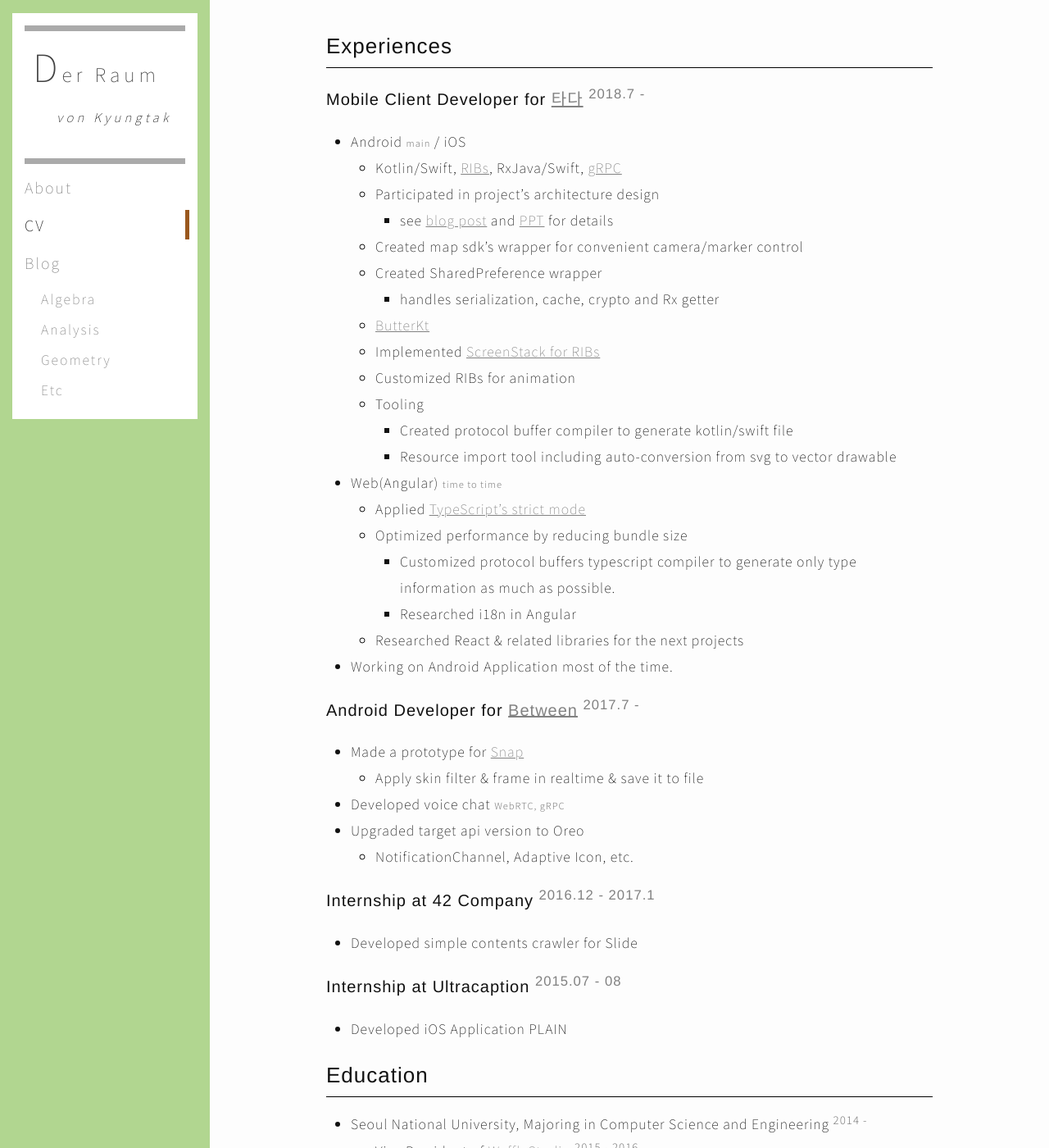
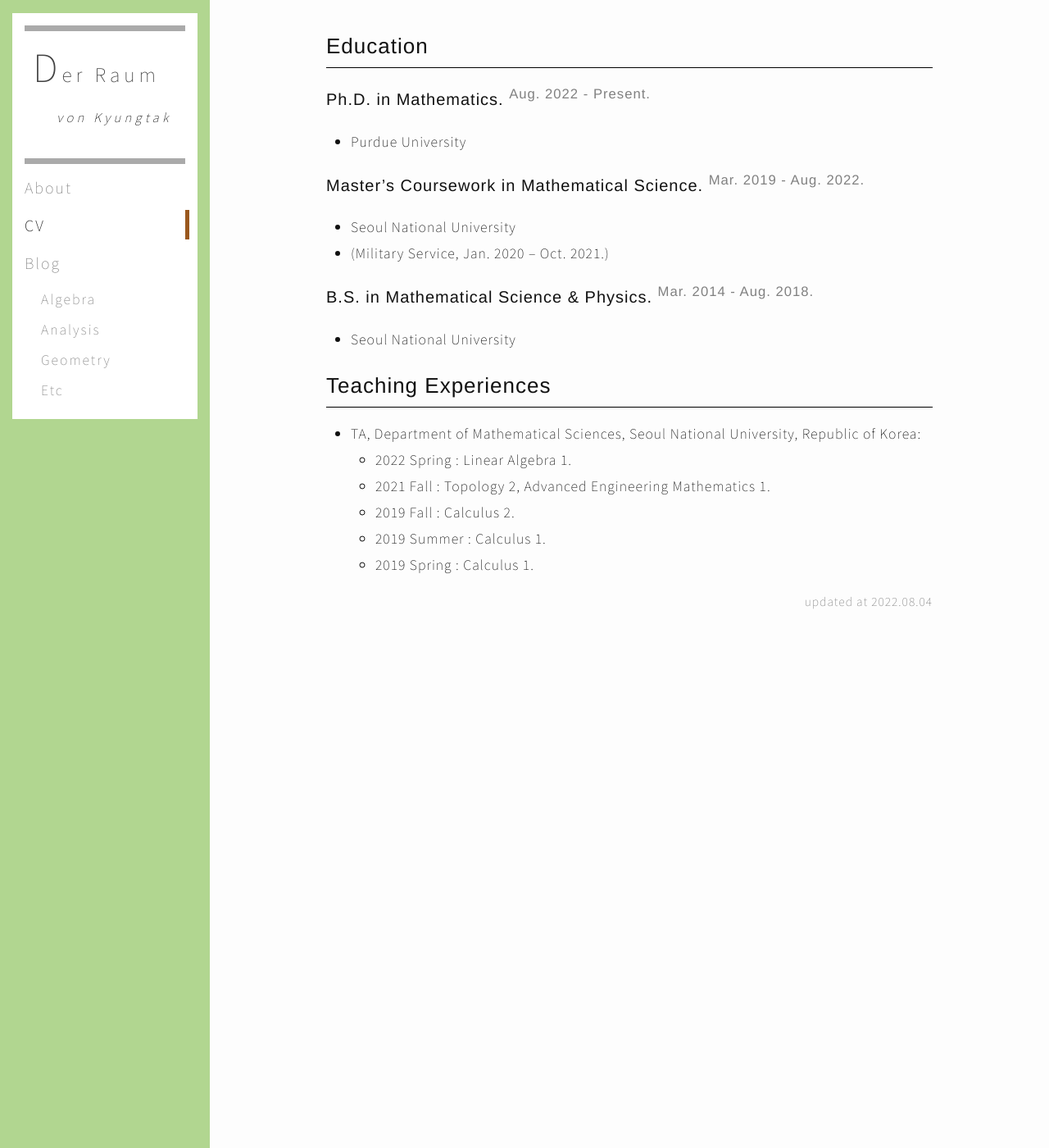
Before and after one commit to Kyungtak-Hong/kyungtak-hong.github.io, a Jekyll site: the page built from resume.md, in a window 1280 px wide and 1400 px high. Shown: the whole window at 82% size. Built offline with Jekyll 4.4.1, drawn with Linux system fonts in a browser that asks for light colours; some of the changed text lies outside the part shown.

Commit message:
Update resume.md

```diff
--- a/resume.md
+++ b/resume.md
@@ -4,63 +4,29 @@ title: CV
 permalink: /resume/
 ---
 
-## Experiences
-
-### Mobile Client Developer for [타다](https://tadatada.com/) <sup>2018.7 - </sup>
-
-* Android <small>main</small> / iOS
-    * Kotlin/Swift, [RIBs](https://github.com/uber/RIBs), RxJava/Swift, [gRPC](https://grpc.io/)
-    * Participated in project's architecture design
-        * see [blog post](http://engineering.vcnc.co.kr/2019/05/tada-client-development/) and [PPT](https://docs.google.com/presentation/d/e/2PACX-1vRBYACbRdO0rK71Ee-DHxL_TcjLLIpJnpD39S3OUPIupKQKZ_fV4ofq81oMY56yVLalDeTwflH1vkQ2/pub?start=false&loop=false&delayms=10000&slide=id.p) for details
-    * Created map sdk's wrapper for convenient camera/marker control
-    * Created SharedPreference wrapper
-        * handles serialization, cache, crypto and Rx getter
-    * [ButterKt](https://www.rajin.me/dev/2018/08/05/ButterKt.html)
-    * Implemented [ScreenStack for RIBs](https://github.com/uber/RIBs/tree/master/android/libraries/rib-screen-stack-base)
-    * Customized RIBs for animation
-    * Tooling
-        * Created protocol buffer compiler to generate kotlin/swift file
-        * Resource import tool including auto-conversion from svg to vector drawable
-* Web(Angular) <small>time to time</small>
-    * Applied [TypeScript's strict mode](https://www.typescriptlang.org/docs/handbook/2/basic-types.html#strictness)
-    * Optimized performance by reducing bundle size
-        * Customized protocol buffers typescript compiler to generate only type information as much as possible.
-        * Researched i18n in Angular
-    * Researched React & related libraries for the next projects
-* Working on Android Application most of the time.
-
-### Android Developer for [Between](https://between.us/) <sup>2017.7 - </sup>
-
-* Made a prototype for [Snap](https://youtu.be/LHHKSWS7oTg?t=114)
-    * Apply skin filter & frame in realtime & save it to file
-* Developed voice chat <small>WebRTC, gRPC</small>
-* Upgraded target api version to Oreo
-    * NotificationChannel, Adaptive Icon, etc.
-
-### Internship at 42 Company <sup>2016.12 - 2017.1</sup>
-
-* Developed simple contents crawler for Slide
-
-### Internship at Ultracaption <sup>2015.07 - 08</sup>
-
-* Developed iOS Application PLAIN
-
 ## Education
 
-* Seoul National University, Majoring in Computer Science and Engineering <sup>2014 - </sup>
-    * Vice President of [WaffleStudio](https://www.facebook.com/wafflestudio/) <sup>2015 - 2016</sup>
-    * 17th Place in ACM-ICPC Asia Daejeon as a team <sup>2015</sup>
-    * Presidential Science Scholarship <sup>2014</sup>
-* Gyeong-gi Science High School <sup>2011 - 2014</sup>
-    * Gold in Korean Olympiad of Informatics, National <sup>2013</sup>
+### Ph.D. in Mathematics. <sup>Aug. 2022 - Present.</sup>
 
-## Side-Projects
+* Purdue University
 
-* [SNUTT](https://snutt.kr/)
-    * iOS Developer
-    * [Link to AppStore](https://itunes.apple.com/kr/app/snutt-서울대학교-시간표-앱/id1215668309?mt=8), [Link to Github](https://github.com/wafflestudio/SNUTT-iOS)
-* [21 Days](http://store.steampowered.com/app/607660/21_Days/)
-    * Main Programmer
-        * Created dialog system & parser
+### Master's Coursework in Mathematical Science. <sup>Mar. 2019 - Aug. 2022.</sup>
 
-<div id="update-date">updated at 2020.09.02</div>
+* Seoul National University
+* (Military Service, Jan. 2020 – Oct. 2021.)
+
+### B.S. in Mathematical Science & Physics. <sup>Mar. 2014 - Aug. 2018.</sup>
+
+* Seoul National University
+
+
+## Teaching Experiences
+
+* TA, Department of Mathematical Sciences, Seoul National University, Republic of Korea:
+    * 2022 Spring : Linear Algebra 1.
+    * 2021 Fall : Topology 2, Advanced Engineering Mathematics 1.
+    * 2019 Fall : Calculus 2.
+    * 2019 Summer : Calculus 1.
+    * 2019 Spring : Calculus 1.
+
+<div id="update-date">updated at 2022.08.04</div>
```
